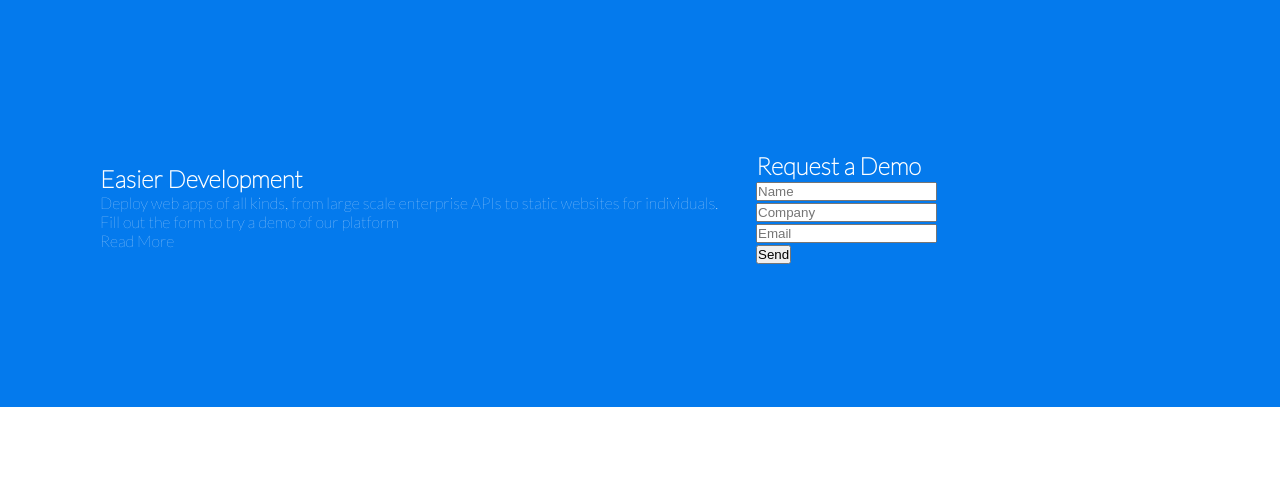
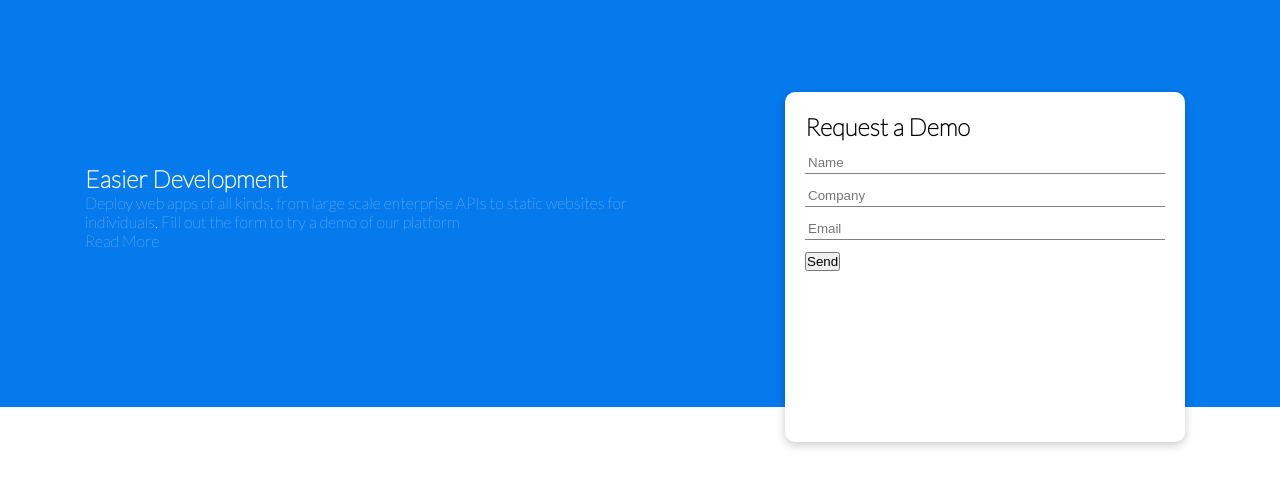
Before and after one commit to JagmeetGurm/test-new, a plain HTML site: page basic-website/index.html in a window 1280 px wide. Shown: the part 55-542 px from the top of the page. Drawn offline with Linux system fonts and the light colour scheme.

Commit message:
adds styling to form

```diff
--- a/basic-website/css/style.css
+++ b/basic-website/css/style.css
@@ -63,13 +63,42 @@ width: 100%;
 
 .grid{
     display: grid;
-    grid-template-columns: 3fr 2fr;
-    gap: 20px;
+    grid-template-columns: 55% 45%;
+    gap: 30px;
     justify-content: center;
     align-items: center;
     height: 100%;
 }
 
 .showcase-form{
+background-color: white;
+border-radius: 10px;
+box-shadow: 0 3px 10px rgba(0, 0, 0, 0.2);
+padding: 20px;
+margin: 10px;;
+color: black;
+top: 60px;
+position: relative;
+height: 350px;
+width: 400px;
+z-index: 100;
+justify-self: end;
+}
 
+.showcase-form .form-control {
+    margin: 10px 0;
 }
+
+.showcase-form input[type='text']{
+    border: 0;
+    border-bottom: 1px solid gray;
+    width: 100%;
+    padding: 3px;
+}
+
+.showcase-form input[type='email']{
+    border: 0;
+    border-bottom: 1px solid gray;
+    width: 100%;
+    padding: 3px;
+}
```
